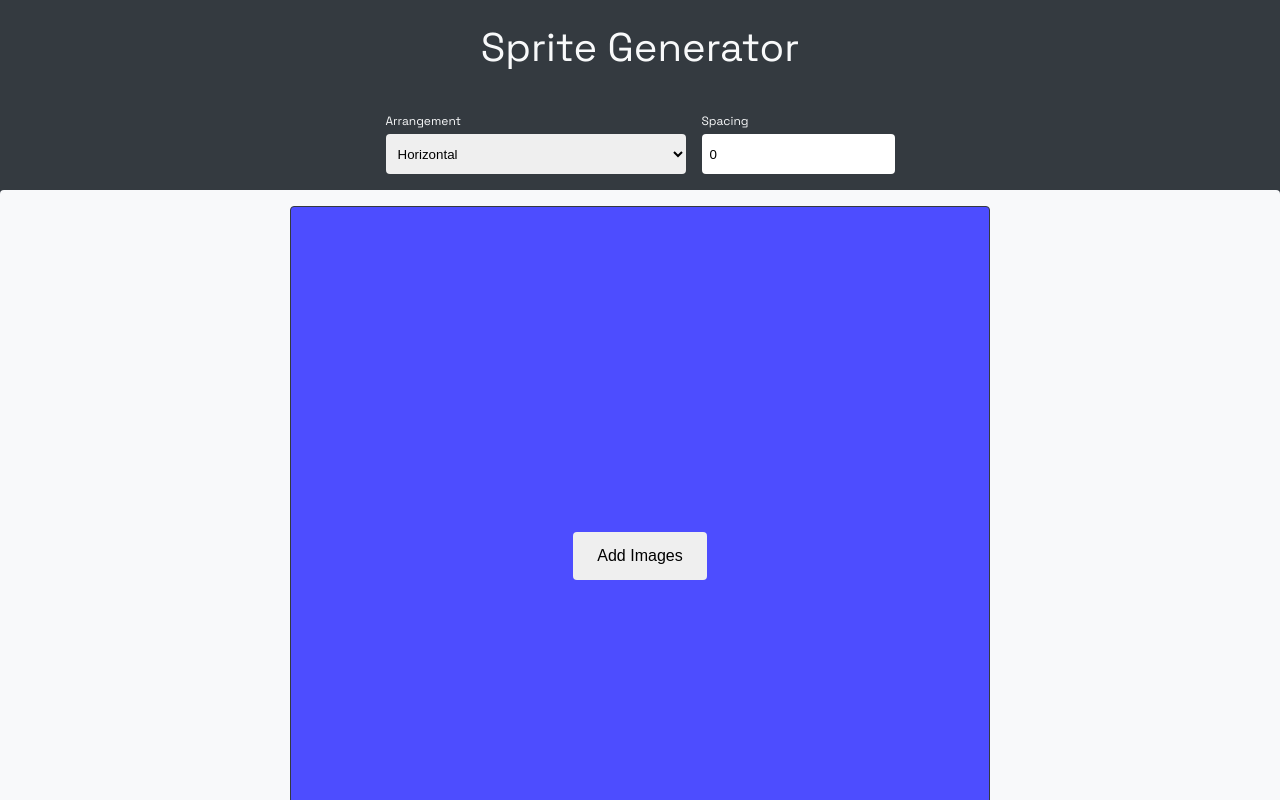
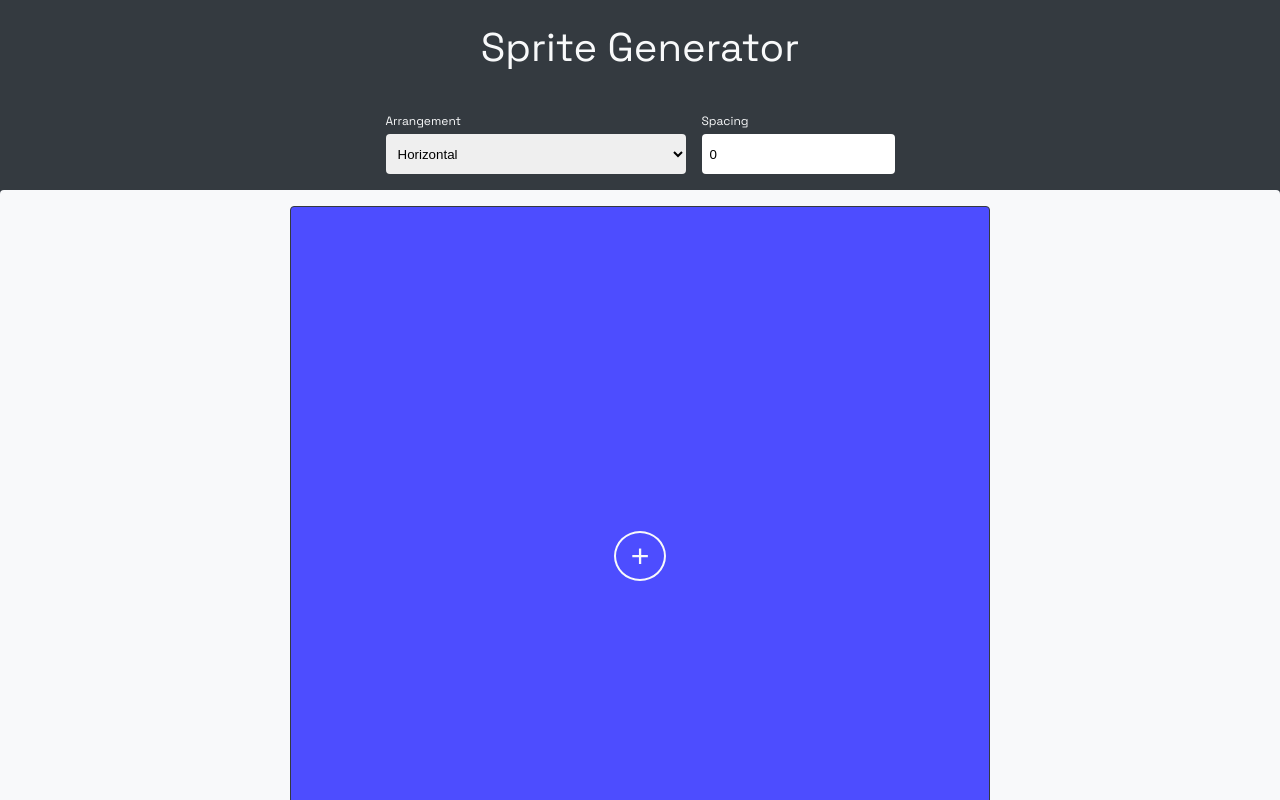
Before and after one commit to pmanikas/sprite-generator, a Vue app: page / in a window 1280 px wide. Shown: the top 800 px of the page. Built offline with nearby package versions, Linux system fonts and the light colour scheme.

Commit message:
Improve QoL and UI

```diff
--- a/src/SpriteGenerator.vue
+++ b/src/SpriteGenerator.vue
@@ -84,7 +84,7 @@ watch(spacing, () => paint());
     </div>
     <div class="sprite-generator">
         <div class="selection-container" :class="{ 'empty' : !addedImages.length }">
-            <Button @click="triggerInput" class="add-new-image">Add Images</Button>
+            <Button title="Add new image" @click="triggerInput" class="add-new-image">+</Button>
             <input ref="input" type="file" accept="image/*" multiple @change="addImage" style="display: none" />
             <ul class="added-images" v-if="addedImages.length">
                 <li v-for="(photo, i) of addedImages" :key="'photo' + i">
@@ -145,6 +145,25 @@ watch(spacing, () => paint());
     &.empty {
         justify-content: center;
         padding-top: 0;
+    }
+}
+
+.add-new-image {
+    display: flex;
+    justify-content: center;
+    align-items: center;
+    line-height: 1;
+    width: 50px;
+    height: 50px;
+    border-radius: 50%;
+    font-size: 2rem;
+    background-color: transparent;
+    color: $c-light;
+    border: 2px solid $c-light;
+    transition: scale 0.3s;
+
+    &:hover {
+        scale: 1.1;
     }
 }
 
--- a/src/components/ImageInfoTile.vue
+++ b/src/components/ImageInfoTile.vue
@@ -15,7 +15,7 @@ const removePhoto = () => {
 <template>
     <div class="image-info-tile">
         <img class="preview-photo" :src="props.photo" />
-        <i @click="removePhoto()" class="remove">Remove</i>
+        <i @click="removePhoto()" title="Remove image" class="remove">Remove</i>
     </div>
 </template>
 
--- a/src/components/ZoomControls.vue
+++ b/src/components/ZoomControls.vue
@@ -24,7 +24,7 @@ const emit = defineEmits({
     <div class="zoom">
         <div class="zoom-controls">
             <button class="zoom-button" @click="zoomOut">-</button>
-            {{ zoomLevel.toFixed(1) }}
+            x {{ zoomLevel.toFixed(1) }}
             <button class="zoom-button" @click="zoomIn">+</button>
         </div>
     </div>
```
